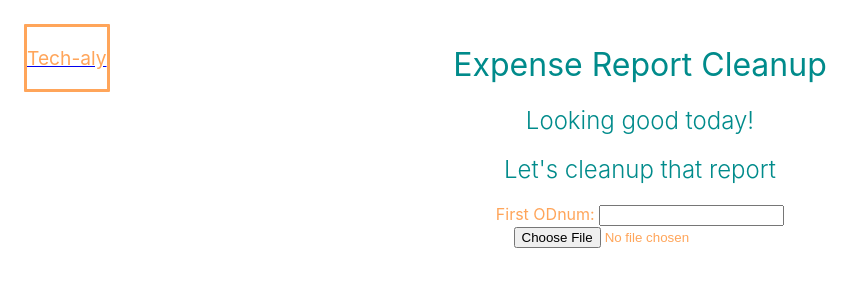
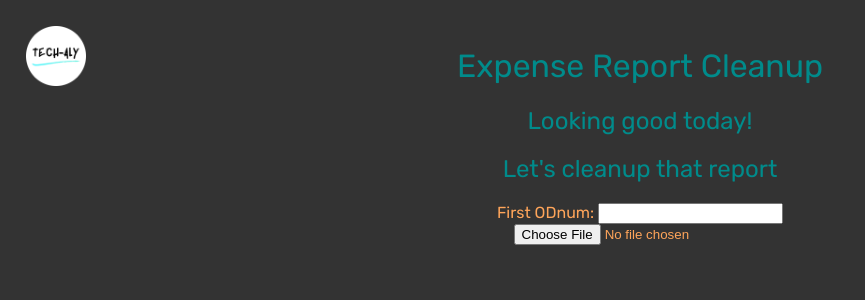
Before and after one commit to alyshareinard/csvCleanup, a SvelteKit app: page / in a window 1280 px wide. Shown: the top 300 px of the page, without its empty margins (0-865 px from the left). Built offline with nearby package versions, Linux system fonts and the light colour scheme.

Commit message:
formatting changes

```diff
--- a/src/routes/+page.svelte
+++ b/src/routes/+page.svelte
@@ -1,5 +1,7 @@
 <script>
+    import './global.css';
 	import PapaParse from 'papaparse'
+    import logo from './logo.png'
 	let phrase_options = ["Looking good today!",
 	"You're awesome",
 	"Working hard or hardly working, amirite?",
@@ -7,7 +9,7 @@
     "Work work, money made Champagne life, high on display (AC-DC)",
     "Let's work, be proud, stand tall, touch the clouds (Mick Jagger)",
 "Never done, never done, A girl's work is never done (The Chordettes)",
-"And I'll be taking care of business (every day), Taking care of business (every way), I've been taking care of business (it's all mine), Taking care of business and working overtime, work out"
+"Taking care of business and working overtime, work out (Bachman-Turner Overdrive)"
 ]
 
 	let phrase = phrase_options[Math.floor(Math.random() * phrase_options.length)];
@@ -106,7 +108,7 @@
 <main>
 	<div class=upperleft>
 		<a href="https://tech-aly.com" target="_blank">
-			<p>Tech-aly</p>
+			<img src={logo} alt="Tech-aly logo" />
 		</a>
 	</div>
 	<h1>Expense Report Cleanup</h1>
@@ -133,8 +135,8 @@
 	main {
 		text-align: center;
 		padding: 1em;
-		max-width: 240px;
-		margin: 0 auto;
+
+
 		font-family: 'Rubik', -apple-system, BlinkMacSystemFont, 'Segoe UI', Roboto, Oxygen, Ubuntu, Cantarell, 'Fira Sans', 'Droid Sans', 'Helvetica Neue', sans-serif;
 		color:#FFA55A;
 
@@ -156,16 +158,17 @@
 	}
 
 
-	@media (min-width: 640px) {
-		main {
-			max-width: none;
-		}
+	@media (max-width: 550px) {
+        h1 {
+            margin-top:80px;
+        }
 	}
 	.upperleft {
 		float: left;
 		position:absolute;
-		border-color:#FFA55A;
-		border-style:solid;
-		border-radius:1px;
+        margin-left:0;
 	}
+    img {
+        height: 60px;
+    }
 </style>
--- a/src/routes/global.css
+++ b/src/routes/global.css
@@ -19,10 +19,7 @@ body {
     color:var(--accentLight);
     font-family: 'Rubik', -apple-system, BlinkMacSystemFont, 'Segoe UI', Roboto, Oxygen, Ubuntu, Cantarell, 'Fira Sans', 'Droid Sans', 'Helvetica Neue', sans-serif;
     accent-color: --accent;
-    background: linear-gradient(rgba(0, 0, 0, 0.40), rgba(0, 0, 0, 0.40)), url($lib/images/background-wall.jpg);
-    background-size: cover;
-    background-repeat:repeat-y;
-    background-color:black;
+    background-color:#333;
     margin:0;
     min-height:100vh;
     display:flex;
```
Also changed, not shown: src/routes/logo.png (added).
